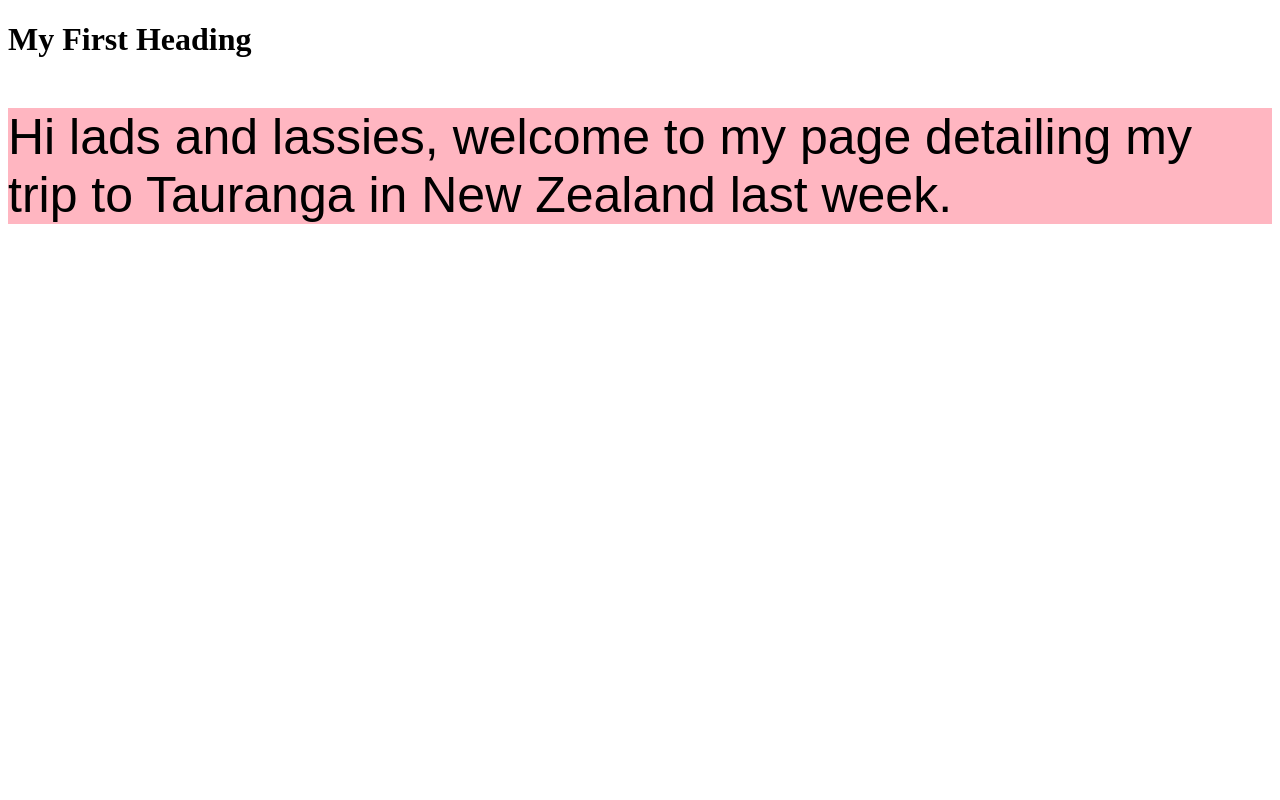
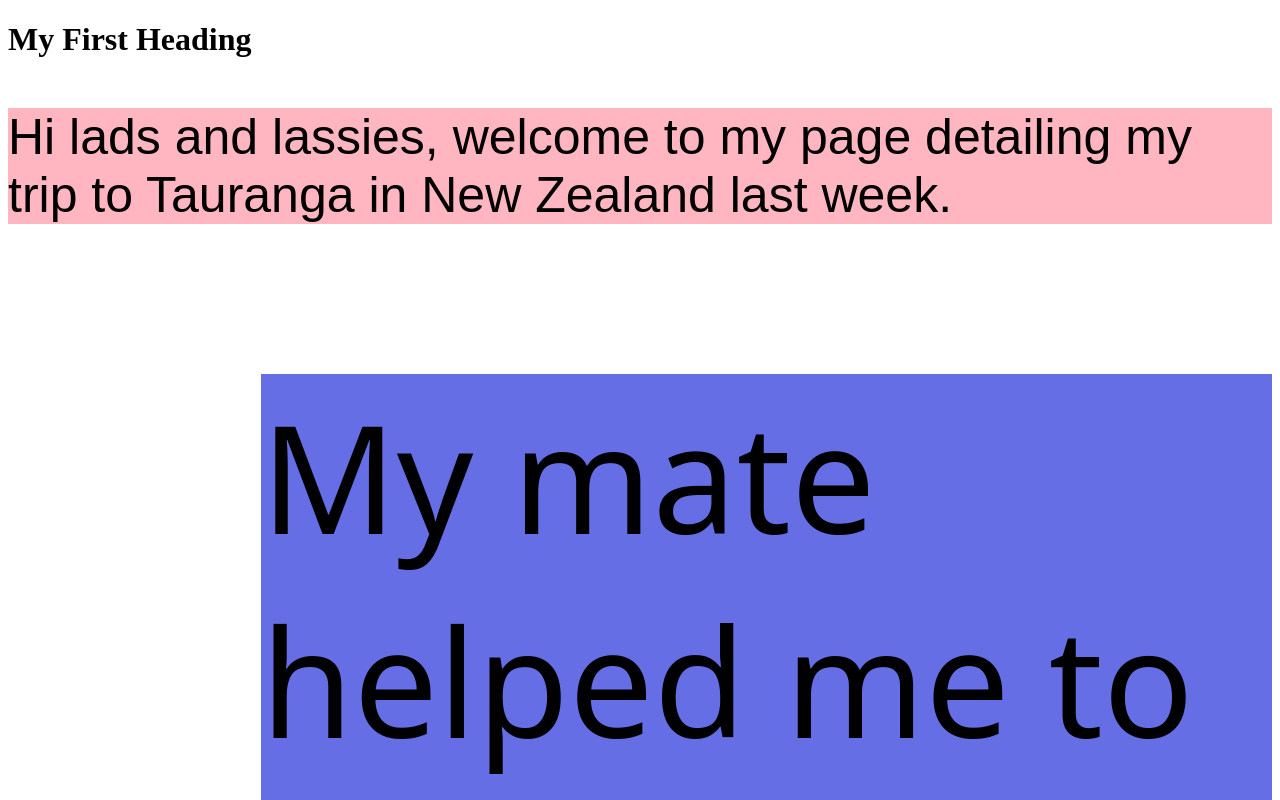
Before and after one commit to JamieKing420/JamieKing420.github.io, a plain HTML site: page index.html in a window 1280 px wide. Shown: the top 800 px of the page. Drawn offline with Linux system fonts and the light colour scheme.

Commit message:
Update index.html

```diff
--- a/index.html
+++ b/index.html
@@ -10,7 +10,13 @@
 
       font-family:fantasy;
     }
+    .blue {
+      font-size : 150px;
+      background-color:rgb(102,110,229);
 
+      font-family:sans;
+      margin-left:20%;
+    }
   </style>
 
 
@@ -20,6 +26,6 @@
 
 <h1>My First Heading</h1>
 <p class="pink">Hi lads and lassies, welcome to my page detailing my trip to Tauranga in New Zealand last week.</p>
-
+  <p class="blue"> My mate helped me to write this page so thank him. </p>
 </body>
 </html>
```
